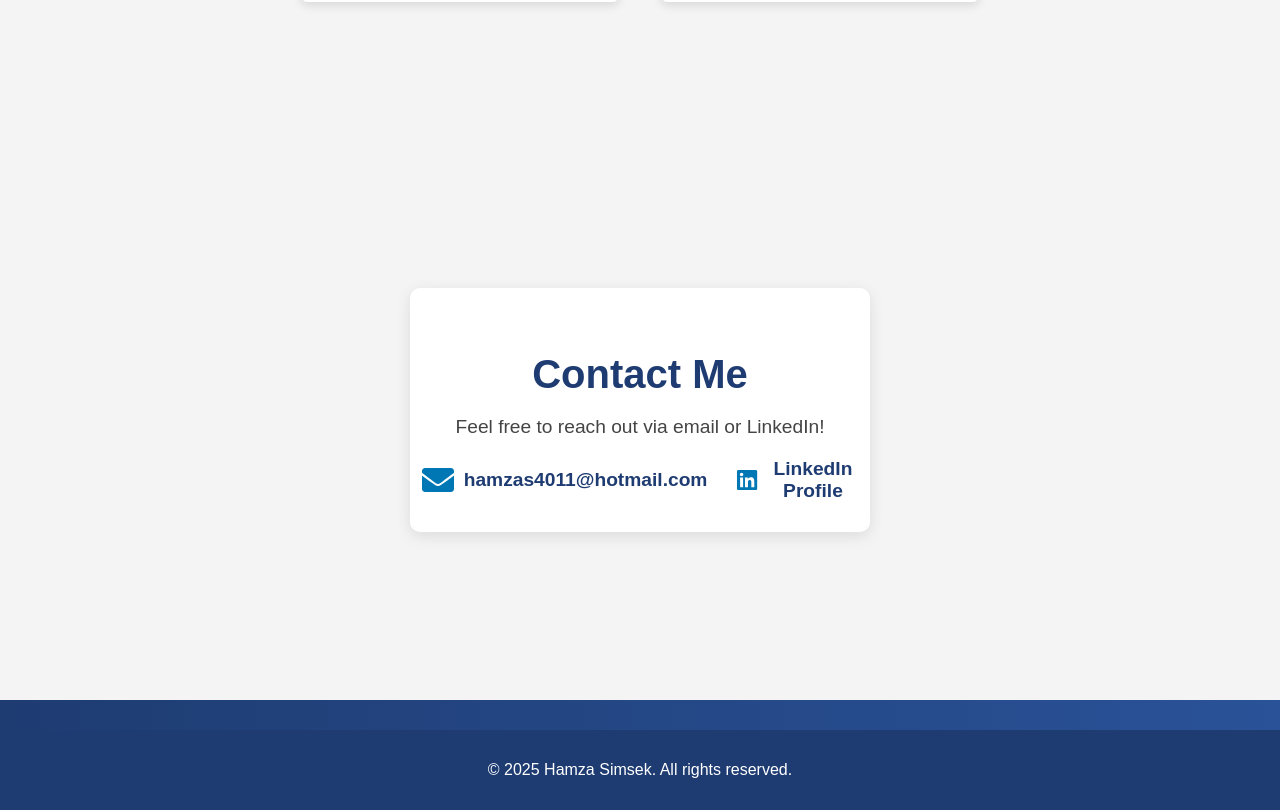
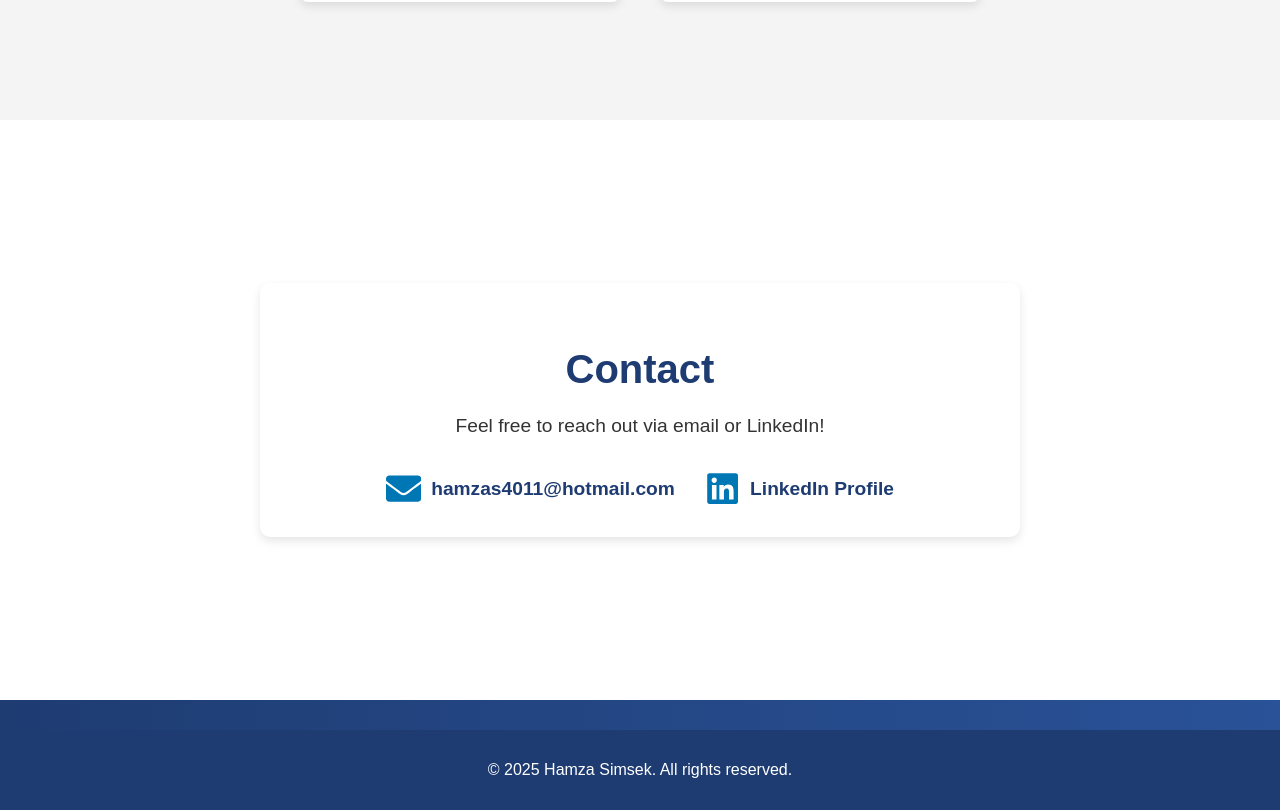
Before and after one commit to hamzas4011/personal-website, a React (Vite) app: page / in a window 1280 px wide. Shown: the part 2200-3010 px from the top of the page. Built offline with nearby package versions, Linux system fonts and the light colour scheme.

Commit message:
fixed contact.css

```diff
--- a/src/components/Contact.jsx
+++ b/src/components/Contact.jsx
@@ -6,7 +6,7 @@ export function Contact() {
   return (
     <section id="contact" className="contact">
       <div className="contact-box">
-        <h2>Contact Me</h2>
+        <h2>Contact</h2>
         <p>Feel free to reach out via email or LinkedIn!</p>
 
         <div className="contact-links">
--- a/src/styles/Contact.css
+++ b/src/styles/Contact.css
@@ -3,7 +3,7 @@
   display: flex;
   justify-content: center;
   align-items: center;
-    background-color: #f4f4f4;
+  background-color: #ffffff;
   padding: 50px 20px;
 }
 
@@ -11,29 +11,31 @@
   background: white;
   padding: 30px;
   border-radius: 10px;
-    box-shadow: 0px 4px 15px rgba(0, 0, 0, 0.1);
+  box-shadow: 0px 4px 10px rgba(0, 0, 0, 0.1);
   text-align: center;
-    max-width: 400px;
+  max-width: 700px;
   width: 100%;
 }
 
 .contact h2 {
   font-size: 2.5rem;
+  font-weight: bold;
   color: #1e3c72;
-    margin-bottom: 10px;
+  margin-bottom: 15px;
 }
 
 .contact p {
   font-size: 1.2rem;
-    color: #444;
-    margin-bottom: 20px;
+  color: #333;
+  line-height: 1.6;
+  margin-bottom: 15px;
 }
 
 .contact-links {
   display: flex;
   justify-content: center;
   gap: 30px;
-    margin-top: 15px;
+  margin-top: 30px;
 }
 
 .contact-item {
@@ -52,11 +54,11 @@
 }
 
 .contact-icon {
-    font-size: 2rem;
+  font-size: 2.2rem;
   color: #0077b5;
-    transition: transform 0.3s ease;
+  transition: transform 0.3s ease-in-out;
 }
 
 .contact-icon:hover {
-    transform: scale(1.2);
+  transform: scale(1.15);
 }
--- a/src/styles/Projects.css
+++ b/src/styles/Projects.css
@@ -66,8 +66,8 @@
   .primary-btn {
     background-color: #00d4ff;
     color: white;
-    height: 38px;
-    width: 70px;
+    height: 39px;
+    width: 65px;
   }
 
   .primary-btn:hover {
```
Lines whose indentation alone changed are shown as unchanged.
